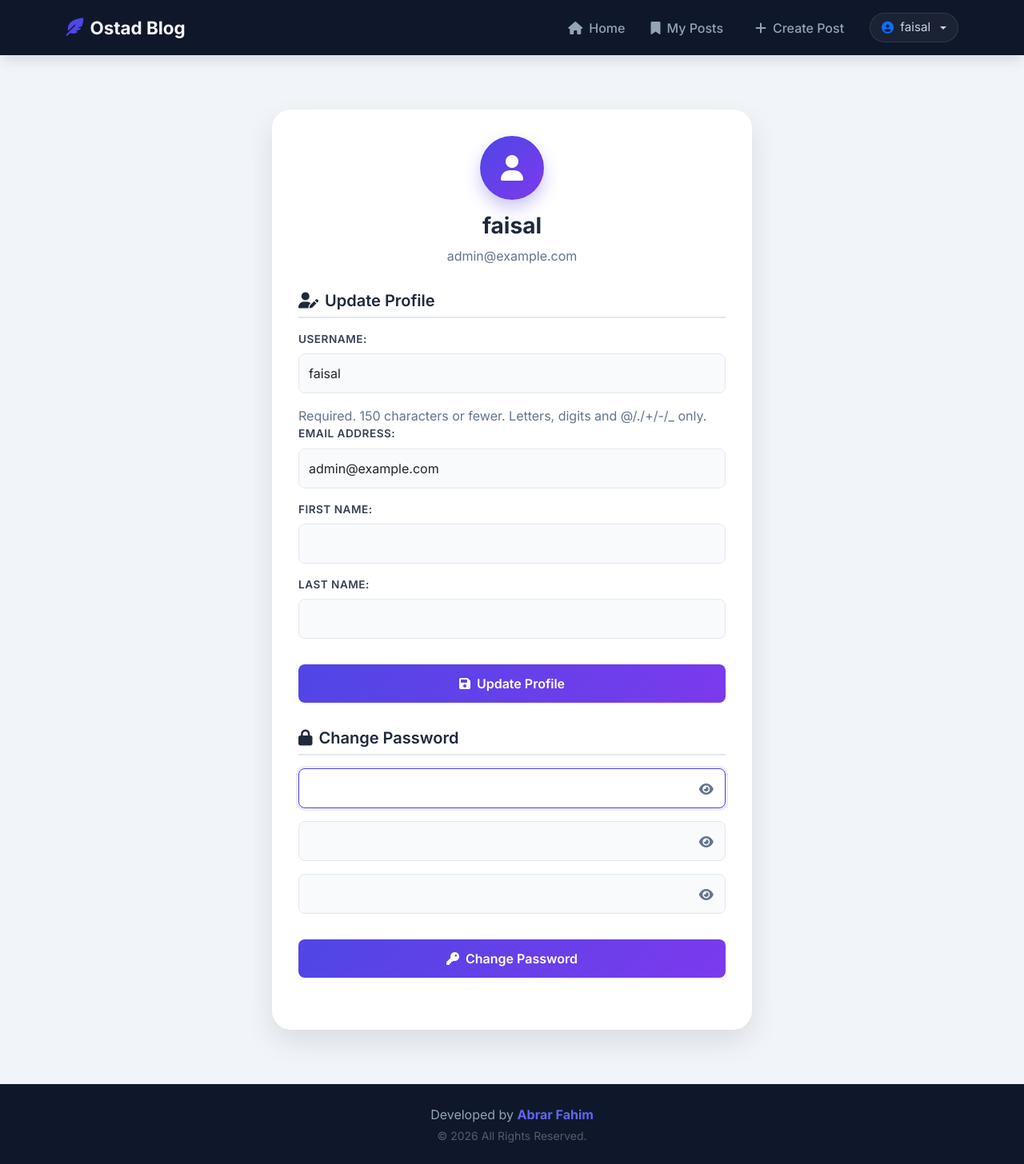
After one commit to abrarfahimabir/Ostad.Blog, a Django app: page /profile/ in a window 1280 px wide. The commit adds this page. Shown: the whole page at 80% size. Run offline with Django 5.2, Linux system fonts and the light colour scheme; a user stored in the database is signed in; some libraries are stand-ins or nearby versions.

Commit message:
users profile and update password feature

```diff
--- a/core/urls.py
+++ b/core/urls.py
@@ -12,5 +12,5 @@ urlpatterns = [
     path('register/', views.register, name='register'),
     path('accounts/', include('django.contrib.auth.urls')),
     path('my-posts/', views.my_posts, name='my_posts'),
-    path('post/<int:pk>/', views.post_detail, name='post_detail'),
+    path('profile/', views.profile, name='profile'),
 ]
--- a/posts/forms.py
+++ b/posts/forms.py
@@ -1,7 +1,14 @@
 from django import forms
 from .models import Post
+from django.contrib.auth.models import User
+from django.contrib.auth.forms import PasswordChangeForm
 
 class PostForm(forms.ModelForm):
     class Meta:
         model = Post
         fields = ['title', 'content'] # Author amra logic diye set korbo
+
+class UserProfileForm(forms.ModelForm):
+    class Meta:
+        model = User
+        fields = ['username', 'email', 'first_name', 'last_name']
--- a/posts/views.py
+++ b/posts/views.py
@@ -2,8 +2,10 @@ from django.shortcuts import render, redirect, get_object_or_404
 from django.contrib.auth.forms import UserCreationForm
 from django.contrib.auth import login
 from django.contrib.auth.decorators import login_required
+from django.contrib.auth.forms import PasswordChangeForm
+from django.contrib import messages
 from .models import Post
-from .forms import PostForm # Eita banate hobe 'posts/forms.py' te
+from .forms import PostForm, UserProfileForm # Eita banate hobe 'posts/forms.py' te
 
 # 1. Home View: Sob blog post eksathe dekhar jonno
 def home(request):
@@ -93,3 +95,31 @@ def post_delete(request, pk):
         post.delete()
         messages.success(request, 'আপনার পোস্টটি সফলভাবে ডিলিট হয়েছে।')
     return redirect('my_posts')
+
+@login_required
+def profile(request):
+    user = request.user
+    if request.method == 'POST':
+        if 'update_profile' in request.POST:
+            profile_form = UserProfileForm(request.POST, instance=user)
+            if profile_form.is_valid():
+                profile_form.save()
+                messages.success(request, 'Profile updated successfully!')
+                return redirect('profile')
+        elif 'change_password' in request.POST:
+            password_form = PasswordChangeForm(user, request.POST)
+            if password_form.is_valid():
+                password_form.save()
+                messages.success(request, 'Password changed successfully! Please log in again.')
+                return redirect('login')
+        else:
+            profile_form = UserProfileForm(instance=user)
+            password_form = PasswordChangeForm(user)
+    else:
+        profile_form = UserProfileForm(instance=user)
+        password_form = PasswordChangeForm(user)
+
+    return render(request, 'posts/profile.html', {
+        'profile_form': profile_form,
+        'password_form': password_form,
+    })
--- a/templates/base.html
+++ b/templates/base.html
@@ -194,6 +194,7 @@
                       <i class="fa-solid fa-circle-user text-primary"></i> {{ user.username }}
                     </span>
                     <ul class="dropdown-menu">
+                      <li><a class="dropdown-item" href="{% url 'profile' %}"><i class="fa-solid fa-user me-2"></i> Profile</a></li>
                       <li>
                         <form action="{% url 'logout' %}" method="post" class="m-0">
                           {% csrf_token %}
--- /dev/null
+++ b/templates/posts/profile.html
@@ -0,0 +1,231 @@
+{% extends 'base.html' %}
+
+{% block title %}Profile | {{ user.username }}{% endblock %}
+
+{% block content %}
+<link rel="stylesheet" href="https://cdnjs.cloudflare.com/ajax/libs/animate.css/4.1.1/animate.min.css"/>
+
+<style>
+    :root {
+        --glass-bg: rgba(255, 255, 255, 0.95);
+        --primary-color: #4f46e5;
+        --primary-hover: #4338ca;
+        --input-border: #e2e8f0;
+    }
+
+    .profile-container {
+        min-height: 70vh;
+        display: flex;
+        align-items: center;
+        justify-content: center;
+        padding: 20px;
+    }
+
+    .profile-card {
+        background: var(--glass-bg);
+        backdrop-filter: blur(15px);
+        -webkit-backdrop-filter: blur(15px);
+        border: 1px solid rgba(255, 255, 255, 0.6);
+        border-radius: 1.5rem;
+        padding: 2rem;
+        box-shadow: 0 15px 35px rgba(0, 0, 0, 0.1);
+        width: 100%;
+        max-width: 600px;
+    }
+
+    .profile-header {
+        text-align: center;
+        margin-bottom: 2rem;
+    }
+
+    .profile-avatar {
+        width: 80px;
+        height: 80px;
+        background: linear-gradient(135deg, #4f46e5 0%, #7c3aed 100%);
+        border-radius: 50%;
+        display: flex;
+        align-items: center;
+        justify-content: center;
+        margin: 0 auto 1rem;
+        color: white;
+        font-size: 2rem;
+        box-shadow: 0 10px 20px rgba(79, 70, 229, 0.3);
+    }
+
+    .profile-card h3 {
+        color: #1e293b;
+        font-weight: 700;
+        margin-bottom: 0.5rem;
+    }
+
+    .profile-card p {
+        color: #64748b;
+        margin-bottom: 0;
+    }
+
+    .form-section {
+        margin-bottom: 2rem;
+    }
+
+    .form-section h5 {
+        color: #1e293b;
+        font-weight: 600;
+        margin-bottom: 1rem;
+        border-bottom: 2px solid #e2e8f0;
+        padding-bottom: 0.5rem;
+    }
+
+    .profile-body label {
+        display: block;
+        font-weight: 600;
+        font-size: 0.85rem;
+        color: #374151;
+        margin-bottom: 0.5rem;
+        text-transform: uppercase;
+        letter-spacing: 0.5px;
+    }
+
+    .profile-body input {
+        width: 100%;
+        padding: 0.75rem;
+        border: 1.5px solid var(--input-border);
+        border-radius: 0.5rem;
+        background-color: #f8fafc;
+        font-size: 1rem;
+        transition: 0.3s;
+        margin-bottom: 1rem;
+    }
+
+    .profile-body input:focus {
+        background-color: #fff;
+        border-color: var(--primary-color);
+        outline: none;
+        box-shadow: 0 0 0 3px rgba(79, 70, 229, 0.1);
+    }
+
+    .password-field-wrapper {
+        position: relative;
+    }
+
+    .toggle-password {
+        position: absolute;
+        right: 0.75rem;
+        top: 50%;
+        transform: translateY(-50%);
+        border: none;
+        background: transparent;
+        color: #64748b;
+        font-size: 1rem;
+        cursor: pointer;
+        padding: 0.2rem;
+    }
+
+    .btn-update {
+        background: linear-gradient(135deg, #4f46e5 0%, #7c3aed 100%);
+        color: white;
+        border: none;
+        width: 100%;
+        padding: 0.75rem;
+        border-radius: 0.5rem;
+        font-weight: 600;
+        font-size: 1rem;
+        margin-top: 1rem;
+        transition: 0.3s;
+    }
+
+    .btn-update:hover {
+        transform: translateY(-2px);
+        box-shadow: 0 8px 15px rgba(79, 70, 229, 0.2);
+        color: white;
+    }
+
+    .alert {
+        border-radius: 0.5rem;
+        margin-bottom: 1rem;
+    }
+</style>
+
+<div class="profile-container">
+    <div class="profile-card animate__animated animate__fadeIn">
+        <div class="profile-header">
+            <div class="profile-avatar">
+                <i class="fa-solid fa-user"></i>
+            </div>
+            <h3>{{ user.username }}</h3>
+            <p>{{ user.email }}</p>
+        </div>
+
+        {% if messages %}
+            {% for message in messages %}
+                <div class="alert alert-{{ message.tags }} alert-dismissible fade show" role="alert">
+                    {{ message }}
+                    <button type="button" class="btn-close" data-bs-dismiss="alert"></button>
+                </div>
+            {% endfor %}
+        {% endif %}
+
+        <div class="profile-body">
+            <div class="form-section">
+                <h5><i class="fa-solid fa-user-edit me-2"></i>Update Profile</h5>
+                <form method="post">
+                    {% csrf_token %}
+                    {{ profile_form.as_p }}
+                    <button type="submit" name="update_profile" class="btn btn-update">
+                        <i class="fa-solid fa-save me-2"></i>Update Profile
+                    </button>
+                </form>
+            </div>
+
+            <div class="form-section">
+                <h5><i class="fa-solid fa-lock me-2"></i>Change Password</h5>
+                <form method="post">
+                    {% csrf_token %}
+                    <div class="password-field-wrapper">
+                        {{ password_form.old_password }}
+                        <button type="button" class="toggle-password" onclick="togglePassword('id_old_password')">
+                            <i class="fa-solid fa-eye"></i>
+                        </button>
+                    </div>
+                    <div class="password-field-wrapper">
+                        {{ password_form.new_password1 }}
+                        <button type="button" class="toggle-password" onclick="togglePassword('id_new_password1')">
+                            <i class="fa-solid fa-eye"></i>
+                        </button>
+                    </div>
+                    <div class="password-field-wrapper">
+                        {{ password_form.new_password2 }}
+                        <button type="button" class="toggle-password" onclick="togglePassword('id_new_password2')">
+                            <i class="fa-solid fa-eye"></i>
+                        </button>
+                    </div>
+                    <button type="submit" name="change_password" class="btn btn-update">
+                        <i class="fa-solid fa-key me-2"></i>Change Password
+                    </button>
+                </form>
+            </div>
+        </div>
+    </div>
+</div>
+
+<script>
+    function togglePassword(fieldId) {
+        const field = document.getElementById(fieldId);
+        const button = field.parentElement.querySelector('.toggle-password i');
+        if (field.type === 'password') {
+            field.type = 'text';
+            button.className = 'fa-solid fa-eye-slash';
+        } else {
+            field.type = 'password';
+            button.className = 'fa-solid fa-eye';
+        }
+    }
+
+    // Add form-control class to inputs
+    document.addEventListener("DOMContentLoaded", function() {
+        const inputs = document.querySelectorAll('.profile-body input');
+        inputs.forEach(input => {
+            input.classList.add('form-control');
+        });
+    });
+</script>
+{% endblock %}
```
